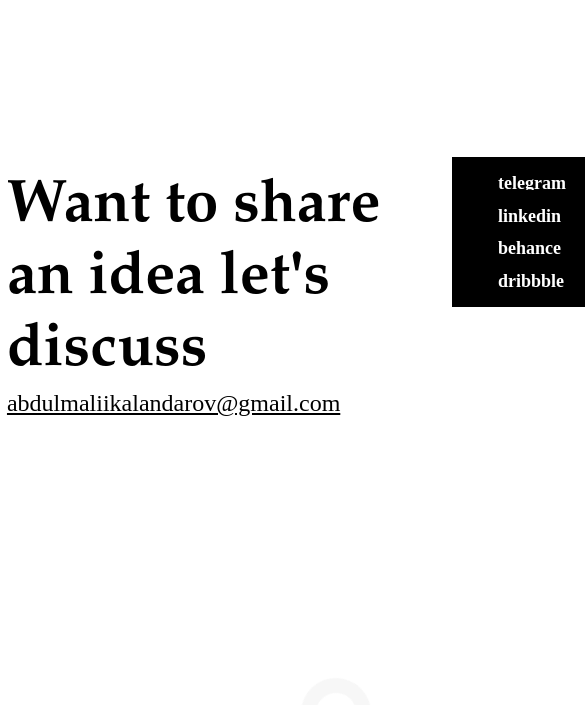
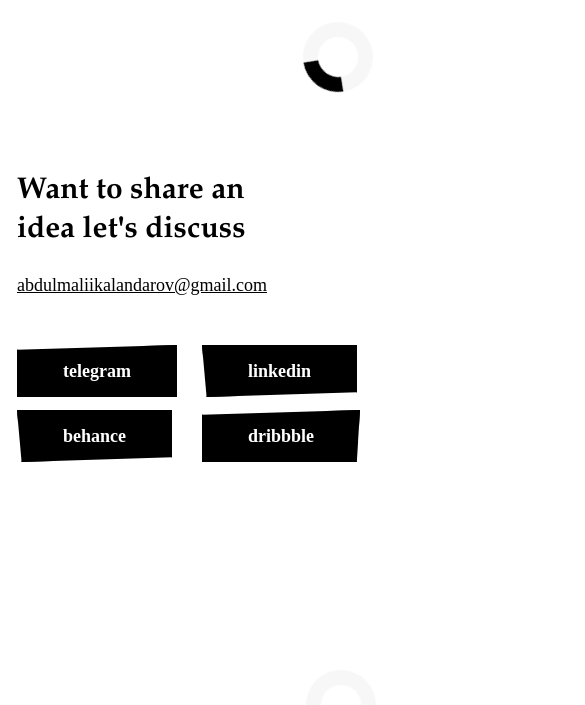
Before and after one commit to MurodMiragzamov/blog-project, a React (Create React App) app: page / in a window 390 px wide. Shown: the part 133-838 px from the top of the page, 585 px wide, since content can reach past the window. Built offline with nearby package versions, Linux system fonts and the light colour scheme.

Commit message:
footer and

```diff
--- a/src/Components/Footer/Footer.scss
+++ b/src/Components/Footer/Footer.scss
@@ -7,6 +7,7 @@
   margin-top: 305px;
   position: relative;
   display: flex;
+  justify-content: space-between;
 }
 .footer__loader {
   position: absolute;
@@ -41,26 +42,8 @@
   line-height: 72px;
   color: #000;
   width: 445px;
+  margin-bottom: 45px;
 }
-// .footer__email {
-//   font-family: Cera Pro;
-//   font-style: normal;
-//   font-weight: normal;
-//   font-size: 24px;
-//   line-height: 30px;
-//   text-decoration-line: underline;
-//   color: #000000;
-
-//   &:hover {
-//     text-decoration: none;
-
-//     .footer__email::after {
-//       width: 100px;
-//       height: 20px;
-//       background: #000;
-//     }
-//   }
-// }
 
 .footer__email:hover {
   text-decoration: none;
@@ -99,15 +82,15 @@
 }
 
 .footer__list {
+  margin-top: 30px;
   display: flex;
   flex-wrap: wrap;
   width: 365px;
   height: 130px;
   justify-content: space-between;
   li {
-    color: #000;
-    border-radius: 1px solid #000;
     width: 180px;
+    margin-bottom: 20px;
 
     a {
       text-align: center;
@@ -120,11 +103,100 @@
       border: 1px solid #000;
       background: #000;
       padding: 15px 45px;
+      transition: 0.3s;
 
       &:hover {
         background: #fff;
         color: #000;
+        clip-path: none;
+        border-radius: 3px;
       }
     }
   }
 }
+.footer__item-telegram {
+  a {
+    clip-path: polygon(0 9%, 100% 0%, 100% 100%, 0% 100%);
+  }
+}
+.footer__item-behance {
+  a {
+    clip-path: polygon(0 0%, 100% 0%, 100% 91%, 3% 100%);
+  }
+}
+.footer__item-linkedin {
+  a {
+    clip-path: polygon(0% 0%, 100% 0%, 100% 91%, 3% 100%);
+  }
+}
+.footer__item-dribbble {
+  a {
+    clip-path: polygon(0 9%, 100% 0%, 98% 100%, 0% 100%);
+  }
+}
+@media (max-width: 1700px) {
+  .footer__loader {
+    left: -150px;
+  }
+}
+@media (max-width: 1550px) {
+  .footer__loader {
+    top: -180px;
+    left: 87%;
+  }
+}
+@media (max-width: 870px) {
+  .footer__container {
+    padding-left: 15px;
+  }
+  .footer__loader {
+    width: 70px;
+    height: 70px;
+    top: -150px;
+    border: 15px solid #f7f7f7;
+    border-top: 15px solid #000;
+  }
+  .footer__header {
+    font-family: Garamond;
+    font-style: normal;
+    font-weight: bold;
+    font-size: 30px;
+    line-height: 39px;
+    margin-bottom: 20px;
+  }
+  .footer__email {
+    font-family: Cera Pro;
+    font-style: normal;
+    font-weight: normal;
+    font-size: 18px;
+  }
+  .footer__list {
+    margin-top: 10px;
+  }
+}
+@media (max-width: 845px) {
+  .footer__container {
+    flex-direction: column;
+  }
+  .footer__loader {
+    left: 85%;
+  }
+}
+@media (max-width: 780px) {
+  .footer__loader {
+    left: 84%;
+  }
+}
+@media (max-width: 677px) {
+  .footer__loader {
+    left: 82%;
+  }
+}
+@media (max-width: 550px) {
+  .footer__header {
+    width: 280px;
+  }
+  .footer__loader {
+    left: 78%;
+  }
+}
--- a/src/Components/Header/Header.scss
+++ b/src/Components/Header/Header.scss
@@ -93,12 +93,13 @@
     top: -50px;
     border: 15px solid #f7f7f7;
     border-top: 15px solid #000;
+    right: 45px;
   }
 }
 
 @media (max-width: 549px) {
   .loader {
-    top: -90px;
+    top: -120px;
   }
   .header__header {
     width: 314px;
@@ -106,4 +107,7 @@
   .header__p {
     width: 293px;
   }
+  .loader {
+    right: 2%;
+  }
 }
```
